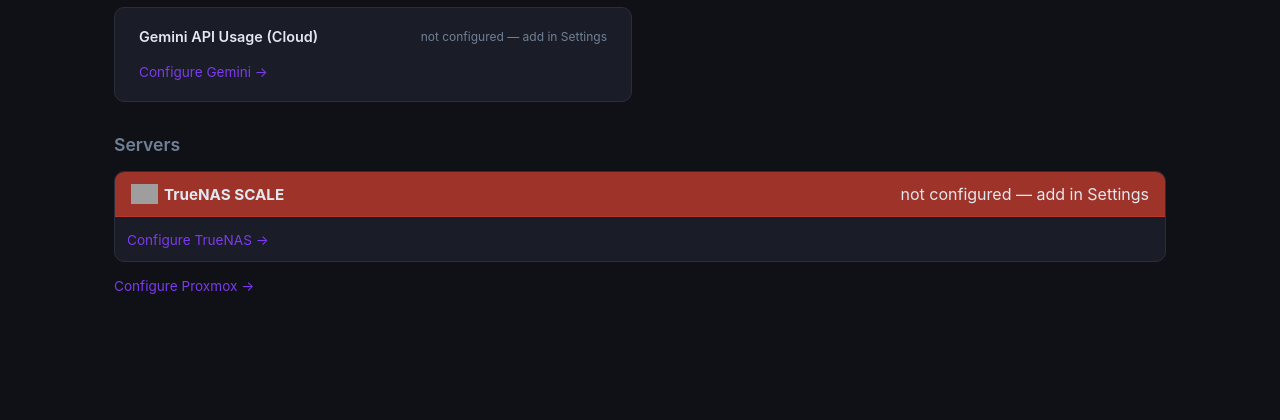
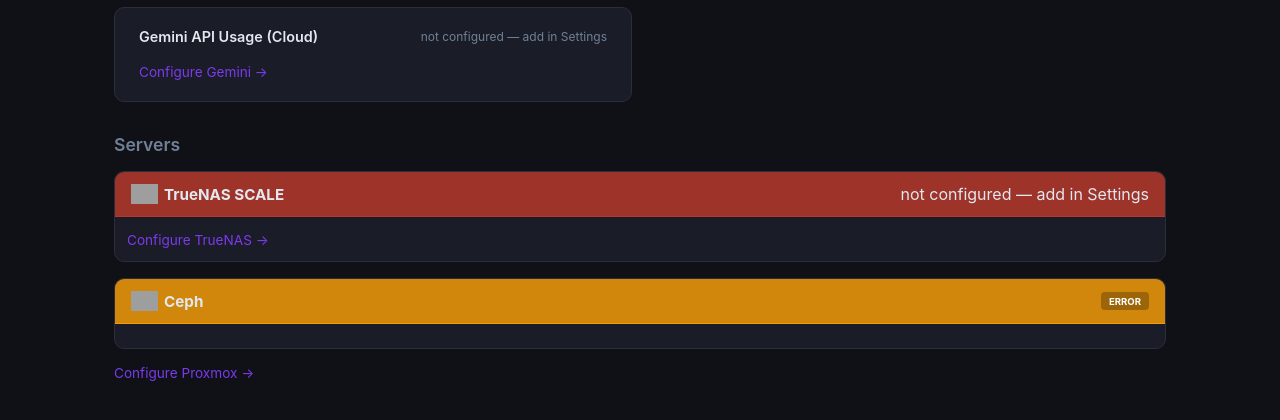
Before and after one commit to Jemplayer82/stats, a Flask app: page / in a window 1280 px wide. Shown: the part 247-667 px from the top of the page. Run offline with Flask 3, Linux system fonts and the light colour scheme; data that the repository does not hold is empty; grey boxes are pictures that could not be loaded.

Commit message:
Add Ceph cluster card with storage bar, OSD status, and throughput
Shows used/total storage bar, health warnings, OSD up/in/total counts,
PG count, and live read/write bytes/IOPS. Refreshes every 15 seconds.

Co-Authored-By: Claude Sonnet 4.6 <noreply@anthropic.com>

```diff
--- a/app.py
+++ b/app.py
@@ -263,6 +263,61 @@ def api_proxmox_status():
                 res.update(node_stats[res['node']])
 
         return jsonify({'ok': True, 'resources': resources})
+    except Exception as e:
+        return jsonify({'error': ErrorCode.API_ERROR, 'details': str(e)}), 200
+
+
+@app.route('/api/ceph-status')
+def api_ceph_status():
+    host   = get_config(CONFIG_PROXMOX_HOST, '')
+    token_id = get_config(CONFIG_PROXMOX_TOKEN_ID, '')
+    secret = get_config(CONFIG_PROXMOX_TOKEN_SECRET, '')
+
+    if not all([host, token_id, secret]):
+        return jsonify({'error': ErrorCode.INCOMPLETE_CONFIG}), 200
+
+    if not host.startswith('http'):
+        host = f'https://{host}'
+
+    headers = {
+        'Authorization': f'PVEAPIToken={token_id}={secret}',
+        'Accept': 'application/json'
+    }
+
+    try:
+        r = http.get(f"{host.rstrip('/')}/api2/json/cluster/ceph/status",
+                     headers=headers, timeout=10, verify=False)
+        if not r.ok:
+            return jsonify({'error': ErrorCode.API_ERROR, 'details': r.text}), 200
+
+        data = r.json().get('data', {})
+        pgmap  = data.get('pgmap', {})
+        health = data.get('health', {})
+        osdmap = data.get('osdmap', {})
+
+        checks = []
+        for key, val in (health.get('checks') or {}).items():
+            checks.append({
+                'severity': val.get('severity', ''),
+                'message':  val.get('summary', {}).get('message', key),
+            })
+
+        return jsonify({
+            'ok': True,
+            'health':          health.get('status', 'HEALTH_UNKNOWN'),
+            'checks':          checks,
+            'bytes_used':      pgmap.get('bytes_used', 0),
+            'bytes_total':     pgmap.get('bytes_total', 0),
+            'bytes_avail':     pgmap.get('bytes_avail', 0),
+            'read_bytes_sec':  pgmap.get('read_bytes_sec', 0),
+            'write_bytes_sec': pgmap.get('write_bytes_sec', 0),
+            'read_op_sec':     pgmap.get('read_op_per_sec', 0),
+            'write_op_sec':    pgmap.get('write_op_per_sec', 0),
+            'num_osds':        osdmap.get('num_osds', 0),
+            'num_up_osds':     osdmap.get('num_up_osds', 0),
+            'num_in_osds':     osdmap.get('num_in_osds', 0),
+            'num_pgs':         pgmap.get('num_pgs', 0),
+        })
     except Exception as e:
         return jsonify({'error': ErrorCode.API_ERROR, 'details': str(e)}), 200
 
--- a/static/style.css
+++ b/static/style.css
@@ -525,3 +525,11 @@ a.server-link:hover { opacity: .85; }
 .tn-sparkline   { display: block; border-radius: 4px; }
 .tn-spark-sub   { font-size: .7rem; color: var(--muted); margin-top: .3rem; text-align: right; }
 .tn-pools-inner { display: flex; flex-direction: column; gap: .45rem; margin-top: .4rem; }
+
+/* Ceph card */
+.ceph-grid  { display: flex; gap: 1rem; flex-wrap: wrap; }
+.ceph-grid > .tn-spark-wrap { flex: 1; min-width: 160px; }
+.ceph-stats { display: flex; gap: 1.2rem; margin-top: .6rem; flex-wrap: wrap; }
+.ceph-stat  { display: flex; flex-direction: column; gap: .1rem; }
+.ceph-val   { font-size: 1.05rem; font-weight: 700; color: var(--text); }
+.ceph-lbl   { font-size: .7rem; color: var(--muted); text-transform: uppercase; letter-spacing: .04em; }
--- a/templates/index.html
+++ b/templates/index.html
@@ -51,6 +51,21 @@
         </span>
       </div>
       <div style="padding:.75rem" id="truenas-content"></div>
+    </div>
+  </div>
+
+  <!-- Ceph -->
+  <div id="ceph-section" style="margin-bottom:1rem">
+    <div class="px-column" style="border-radius:10px;overflow:hidden">
+      <div class="px-column-header node-orange">
+        <a href="https://blue.txferguson.net" target="_blank" class="px-column-title server-link">
+          <img src="https://cdn.jsdelivr.net/gh/homarr-labs/dashboard-icons/webp/ceph.webp" class="server-icon"> Ceph
+        </a>
+        <span class="server-header-right" id="ceph-sub">
+          <span class="chart-sub" style="color:#fff;opacity:.7">loading…</span>
+        </span>
+      </div>
+      <div style="padding:.75rem" id="ceph-content"></div>
     </div>
   </div>
 
@@ -566,10 +581,76 @@ async function loadTrueNASStatus() {
   }
 }
 
+async function loadCephStatus() {
+  const sub     = document.getElementById('ceph-sub');
+  const content = document.getElementById('ceph-content');
+
+  try {
+    const res  = await fetch('/api/ceph-status');
+    const data = await res.json();
+
+    if (data.error) {
+      sub.innerHTML = `<span class="px-status off" style="position:static;border-radius:4px">error</span>`;
+      return;
+    }
+
+    const healthClass = data.health === 'HEALTH_OK' ? 'on' : 'off';
+    const healthLabel = data.health.replace('HEALTH_', '');
+    sub.innerHTML = `<span class="px-status ${healthClass}" style="position:static;border-radius:4px">${healthLabel}</span>`;
+
+    const usedPct  = data.bytes_total > 0 ? Math.round(data.bytes_used / data.bytes_total * 100) : 0;
+    const barClass = usedPct > 85 ? 'danger' : usedPct > 70 ? 'warn' : '';
+
+    const checksHtml = data.checks.length === 0 ? '' : `
+      <div class="truenas-alerts" style="margin-bottom:.75rem">
+        ${data.checks.map(c => `
+          <div class="truenas-alert ${c.severity === 'HEALTH_ERR' ? 'danger' : 'warn'}">
+            <strong>${c.severity.replace('HEALTH_', '')}</strong> ${c.message}
+          </div>`).join('')}
+      </div>`;
+
+    content.innerHTML = checksHtml + `
+      <div class="ceph-grid">
+        <div class="tn-spark-wrap">
+          <div class="tn-spark-title">Storage</div>
+          <div style="margin-top:.5rem">
+            <div class="px-node-stat" style="grid-template-columns:4rem 1fr auto">
+              <span class="px-label">Used</span>
+              <div class="px-node-bar">
+                <div class="px-node-bar-fill ${barClass}" style="width:${usedPct}%"></div>
+              </div>
+              <span class="px-node-pct">${usedPct}% <small>${formatBytes(data.bytes_used)} / ${formatBytes(data.bytes_total)}</small></span>
+            </div>
+          </div>
+        </div>
+
+        <div class="tn-spark-wrap">
+          <div class="tn-spark-title">OSDs</div>
+          <div class="ceph-stats">
+            <div class="ceph-stat"><span class="ceph-val">${data.num_up_osds}/${data.num_osds}</span><span class="ceph-lbl">up/total</span></div>
+            <div class="ceph-stat"><span class="ceph-val">${data.num_in_osds}</span><span class="ceph-lbl">in</span></div>
+            <div class="ceph-stat"><span class="ceph-val">${data.num_pgs}</span><span class="ceph-lbl">PGs</span></div>
+          </div>
+        </div>
+
+        <div class="tn-spark-wrap">
+          <div class="tn-spark-title">Throughput</div>
+          <div class="ceph-stats">
+            <div class="ceph-stat"><span class="ceph-val" style="color:#3b82f6">↓ ${formatBytes(data.read_bytes_sec)}/s</span><span class="ceph-lbl">${data.read_op_sec} IOPS</span></div>
+            <div class="ceph-stat"><span class="ceph-val" style="color:#f59e0b">↑ ${formatBytes(data.write_bytes_sec)}/s</span><span class="ceph-lbl">${data.write_op_sec} IOPS</span></div>
+          </div>
+        </div>
+      </div>`;
+  } catch (e) {
+    document.getElementById('ceph-sub').innerHTML = `<span class="px-status off" style="position:static;border-radius:4px">error</span>`;
+  }
+}
+
 loadLiveUsage();
 loadOllamaUsage();
 loadGeminiUsage();
 loadProxmoxStatus();
+loadCephStatus();
 loadTrueNASStatus();
 
 // Refresh AI usage bars every 60 seconds
@@ -582,6 +663,9 @@ setInterval(() => {
 // Refresh Proxmox every 15 seconds to track live migrations
 setInterval(loadProxmoxStatus, 15_000);
 
+// Refresh Ceph every 15 seconds
+setInterval(loadCephStatus, 15_000);
+
 // Refresh TrueNAS every 30 seconds
 setInterval(loadTrueNASStatus, 30_000);
 </script>
```
